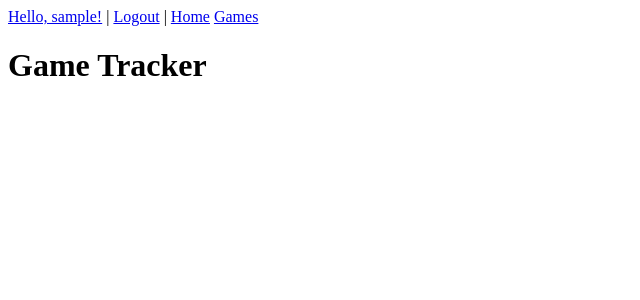
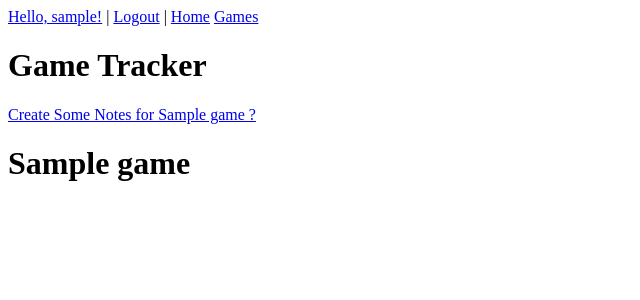
Before and after one commit to CoreyWilson319/game_tracker, a Django app: a page that uses games/templates/user_games.html in a window 1280 px wide. Shown: the top 300 px of the page, without its empty margins (0-640 px from the left). Run offline with Django 3.2, Linux system fonts and the light colour scheme; tables that the repository leaves empty hold one stand-in row (values such as "Sample post").

Commit message:
working on giving Notes default values of user and game from url

```diff
--- a/games/models.py
+++ b/games/models.py
@@ -5,16 +5,6 @@ from django.contrib.auth.models import AbstractBaseUser, BaseUserManager
 # Create your models here.
 
 
-class Note(models.Model):
-    user = models.ForeignKey(User, on_delete=models.CASCADE)
-    created_at = models.DateTimeField(auto_now_add=True)
-    content = models.TextField()
-    game_title = models.CharField(max_length=20, unique=True) # Try using the ForeignKey Relationship
-
-    def __str__(self):
-
-        return '{} {} {} {}'.format(self.user, self.created_at, self.content, self.game_title)
-        # return self.user, self.created_at, self.content, self.game_title
 
 
 class Game(models.Model):
@@ -30,6 +20,17 @@ class Game(models.Model):
     def __str__(self):
         return '{} {} {} {} {} {} {} {}'.format(self.title, self.description, self.guid, self.platforms, self.image, self.release_date, self.url, self.users)
 
+class Note(models.Model):
+    user = models.ForeignKey(User, on_delete=models.CASCADE)
+    created_at = models.DateTimeField(auto_now_add=True)
+    content = models.TextField()
+    game_title = models.CharField(max_length=20, unique=True) # Try using the ForeignKey Relationship
+    game_id = models.ForeignKey(Game, on_delete=models.CASCADE)
+
+    def __str__(self):
+
+        return '{} {} {} {} {}'.format(self.user, self.created_at, self.content, self.game_title, self.game_id)
+        # return self.user, self.created_at, self.content, self.game_title
 
 # class Profile(models.Model):
 #     user = models.OneToOneField(User, on_delete=models.CASCADE)
--- a/games/templates/user_games.html
+++ b/games/templates/user_games.html
@@ -3,6 +3,9 @@
 
 {% block content %}
 
+<a href="{{username}}/notes/create">Create Some Notes for {{game.title}} ?</a>
+
+<h1>{{game.title}}</h1>
 <!-- Show Game Id -->
 <!-- Show Note matching that game id and users id -->
 <!-- Create note form around here -->
--- a/games/urls.py
+++ b/games/urls.py
@@ -14,6 +14,6 @@ urlpatterns = [
     path('<int:pk>/delete/', views.GameDelete.as_view(), name='games_delete'),
     path('<int:pk>/add/', views.Add_to_favorite, name = 'add_to_favorite'),
     path('user/<username>/', views.profile, name="profile"),
-    path('notes/create/', views.NoteCreate.as_view(), name='note_create'),
+    path('<int:game_id>/<username>/notes/create/', views.NoteCreate.as_view(), name='note_create'),
     path('<int:game_id>/<username>', views.user_game_details, name="user_game_details")
 ]
--- a/games/views.py
+++ b/games/views.py
@@ -141,11 +141,18 @@ def profile(request, username):
 
 def user_game_details(request, username, game_id):
     user = User.objects.get(username=username)
-    games = Game.objects.filter(users=user.id)
+    game = Game.objects.get(id=game_id)
 
-    return render(request, 'user_games.html', {'username': username, 'games':games, 'user':user})
+    return render(request, 'user_games.html', {'username': username, 'game':game, 'user':user})
 ## Notes ##
 class NoteCreate(CreateView):
   model = Note
-  fields = '__all__'
+  fields = ['content']
+  def form_valid(self, form):
+      note_game_id = Game.objects.get(game_id = game_id)
+    #   game_title = Game.objects.get(title = game_id)
+      form.instance.game_id = note_game_id
+      form.instance.user = self.request.user
+      return super(NoteCreate, self).form_valid(form)
+
   success_url = '/games'
```
Also changed, not shown: games/migrations/0002_note_game_id.py (added).
